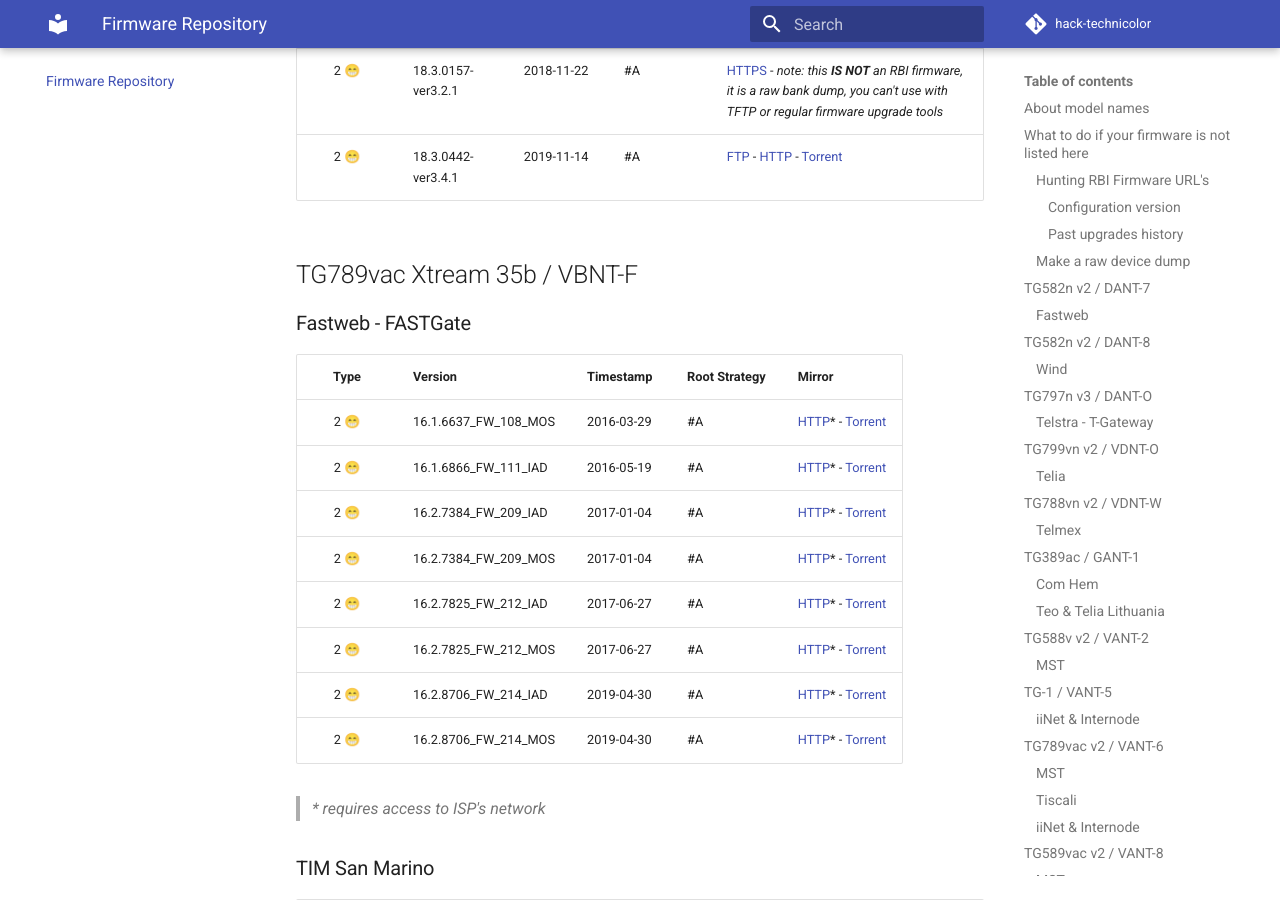
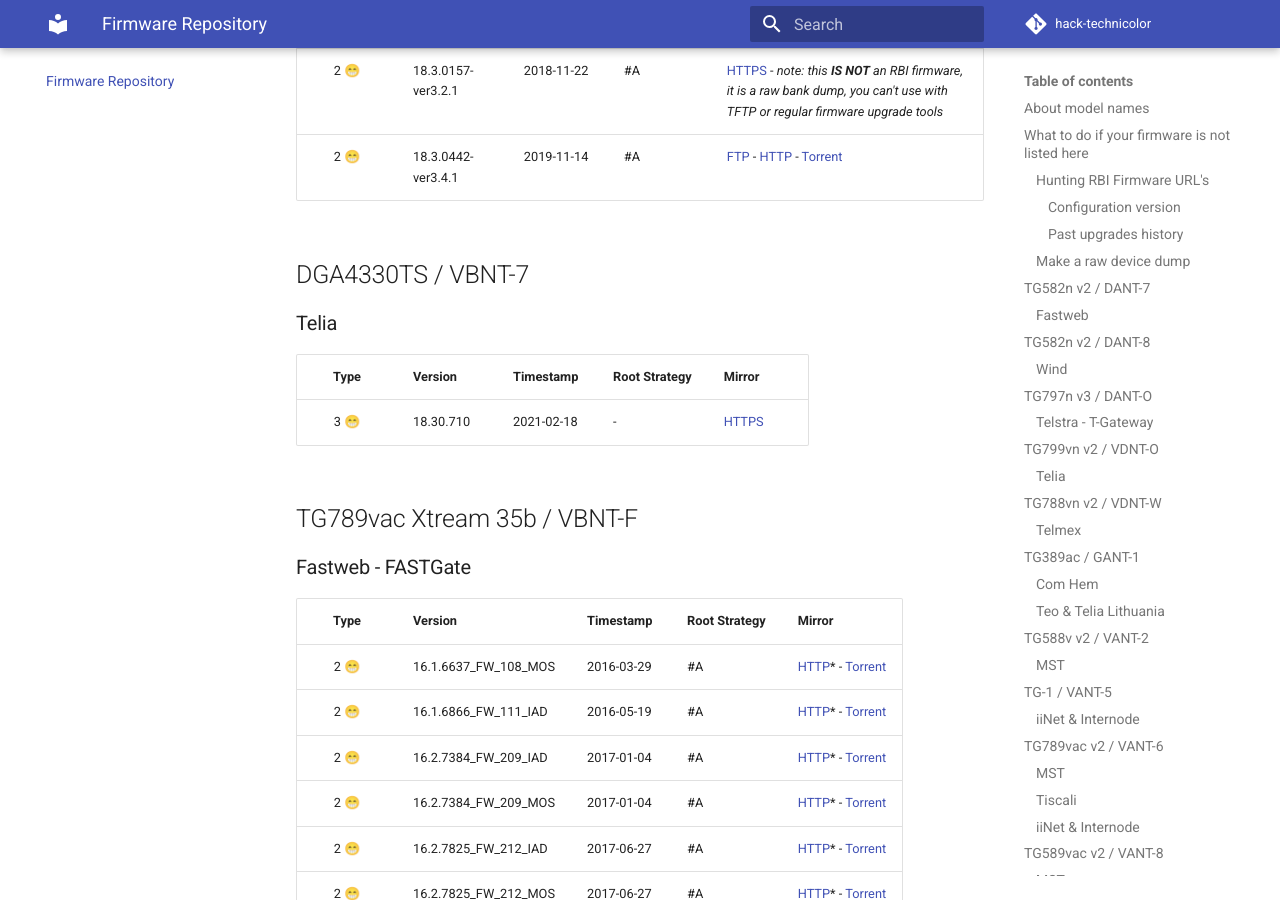
Before and after one commit to hack-technicolor/hack-technicolor, an MkDocs documentation site: the page built from docs/Repository.md, in a window 1280 px wide and 900 px high, scrolled down 11013 px. Built offline with MkDocs 1.6.1 and Material for MkDocs 9.7.7, drawn with Linux system fonts in a browser that asks for light colours; comment, search, counter and statistics services are not loaded.

Commit message:
Add 1830710-7-2981008.rbi (telia - vbnt-7)

```diff
--- a/docs/Repository.md
+++ b/docs/Repository.md
@@ -310,6 +310,15 @@
 |:------:|:-------------------|:-----------|:--------------|:-------|
 | 2 😁   | 18.3.0157-ver3.2.1 | 2018-11-22 | #A            | [HTTPS](https://github.com/hack-technicolor/tch-bank-dumps/raw/master/vbnt-1/iinet-vbnt-1_18.3.0157-ver3.2.1-CRF905-bank_dump.xz) - *note: this **IS NOT** an RBI firmware, it is a raw bank dump, you can't use with TFTP or regular firmware upgrade tools* |
 | 2 😁   | 18.3.0442-ver3.4.1 | 2019-11-14 | #A            | [FTP](ftp://ftp.iinet.net.au/pub/internode-support/hardware/tg789/firmware/vbnt-1_18.3.0442-ver3.4.1-CRF981-3141011.rbi) - [HTTP](http://ftp.iinet.net.au/pub/internode-support/hardware/tg789/firmware/vbnt-1_18.3.0442-ver3.4.1-CRF981-3141011.rbi) - [Torrent](https://github.com/hack-technicolor/hack-technicolor/blob/master/torrents/vbnt-1/vbnt-1_18.3.0442-ver3.4.1-CRF981-3141011.rbi.torrent?raw=true) |
+
+## DGA4330TS / VBNT-7
+
+### Telia
+
+| Type   | Version           | Timestamp  | Root Strategy | Mirror |
+|:------:|:------------------|:-----------|:--------------|:-------|
+| 3 😁   | 18.30.710         | 2021-02-18 | -             | [HTTPS](https://rgw.teliacompany.com:7547/1830710-7-2981008.rbi) |
+
 
 ## TG789vac Xtream 35b / VBNT-F
 
```
